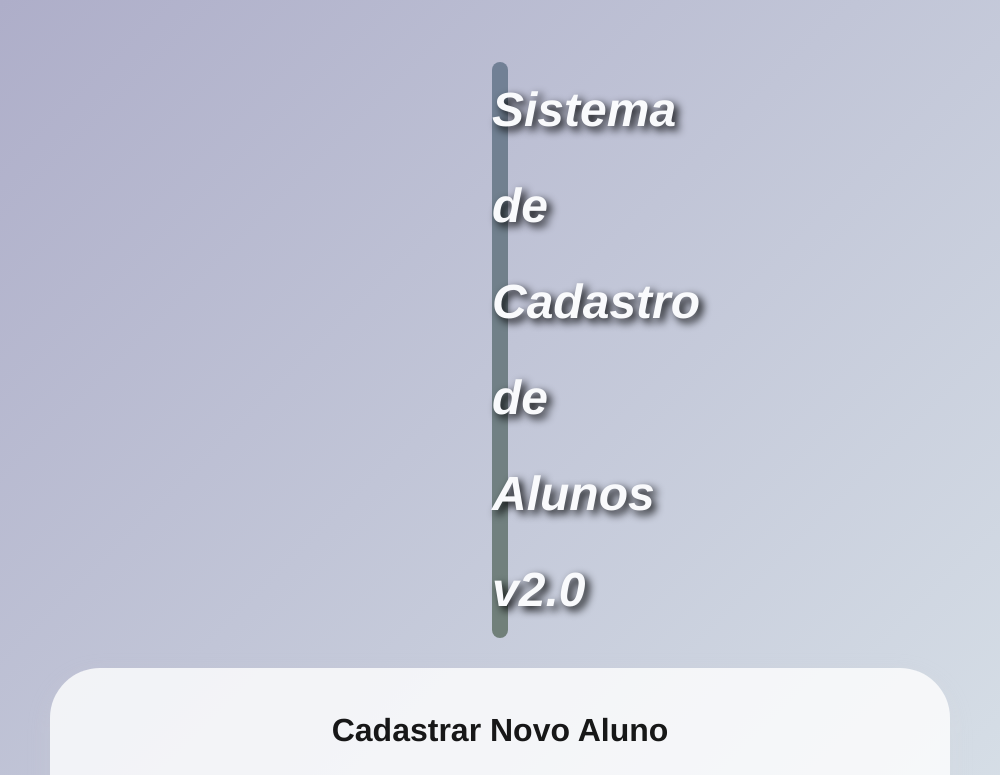
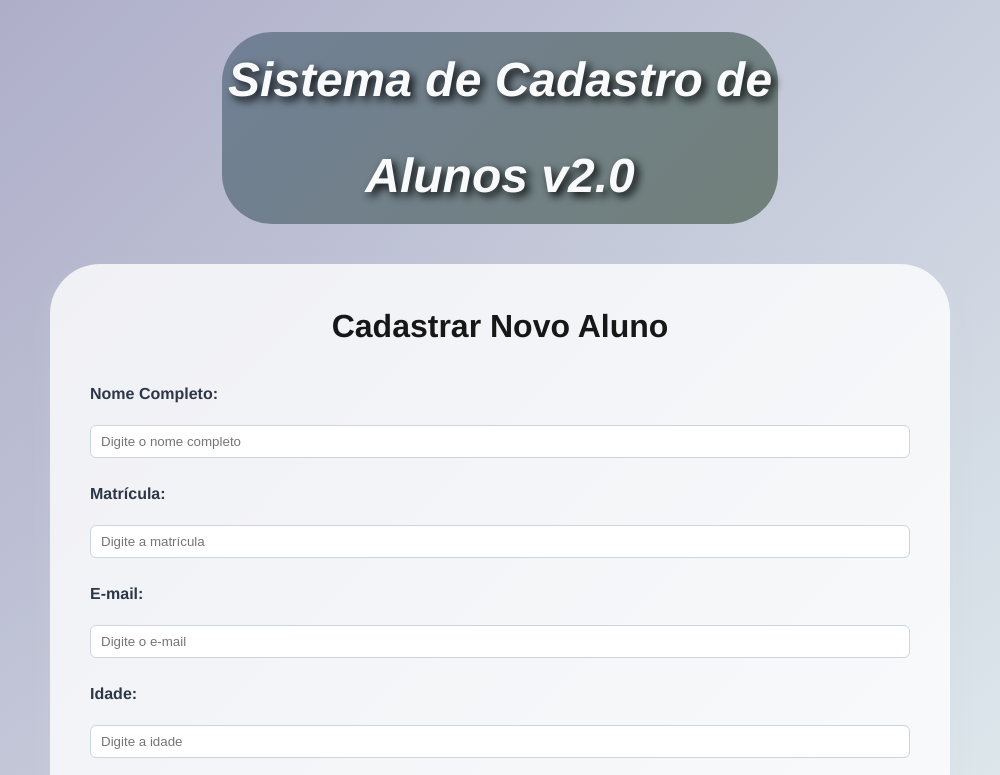
Before and after one commit to AdielCarvalho/Cadastro-de-Alunos, an Electron app: page index.html in a window 1000 px wide. Shown: the top 775 px of the page. Drawn offline with Linux system fonts and the light colour scheme.

Commit message:
Update style.css

```diff
--- a/style.css
+++ b/style.css
@@ -42,10 +42,11 @@ body{
 .container h1{
     background:linear-gradient(135deg,#718096 0%, #718079 100%) ;
     font-size: 3rem;
-    margin-bottom: 3rem;
+    margin-bottom: 40px;
+    margin-left: 190px;
+    margin-right: 190px;
     text-shadow: 4px 4px 8px rgba(5, 6, 7, 2.30);
     border-radius: 50px;
-    margin: 30px 460px 30px 460px;
     text-align: center;
     font-style: italic;
     color: #f9fafc;
```
